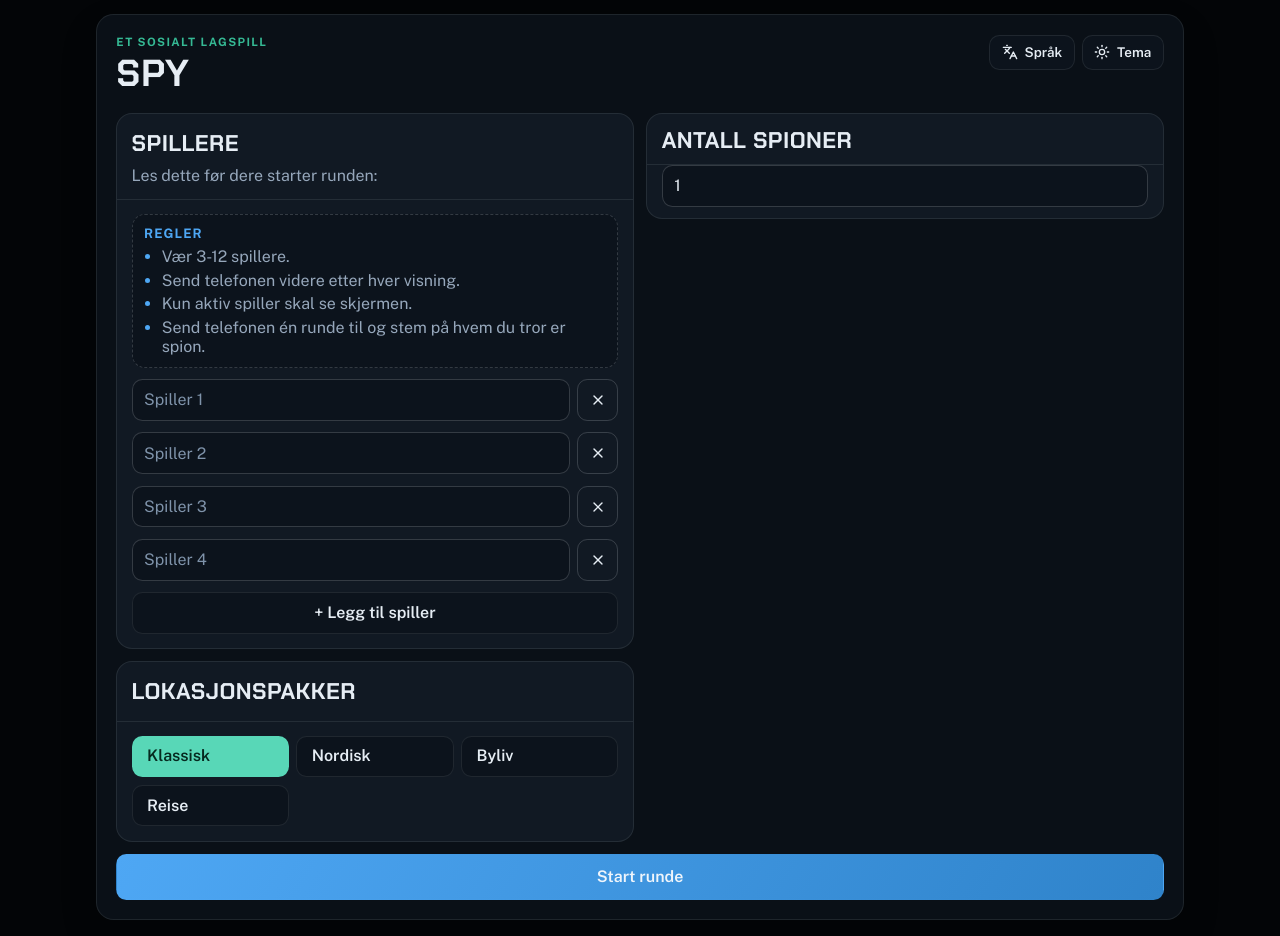
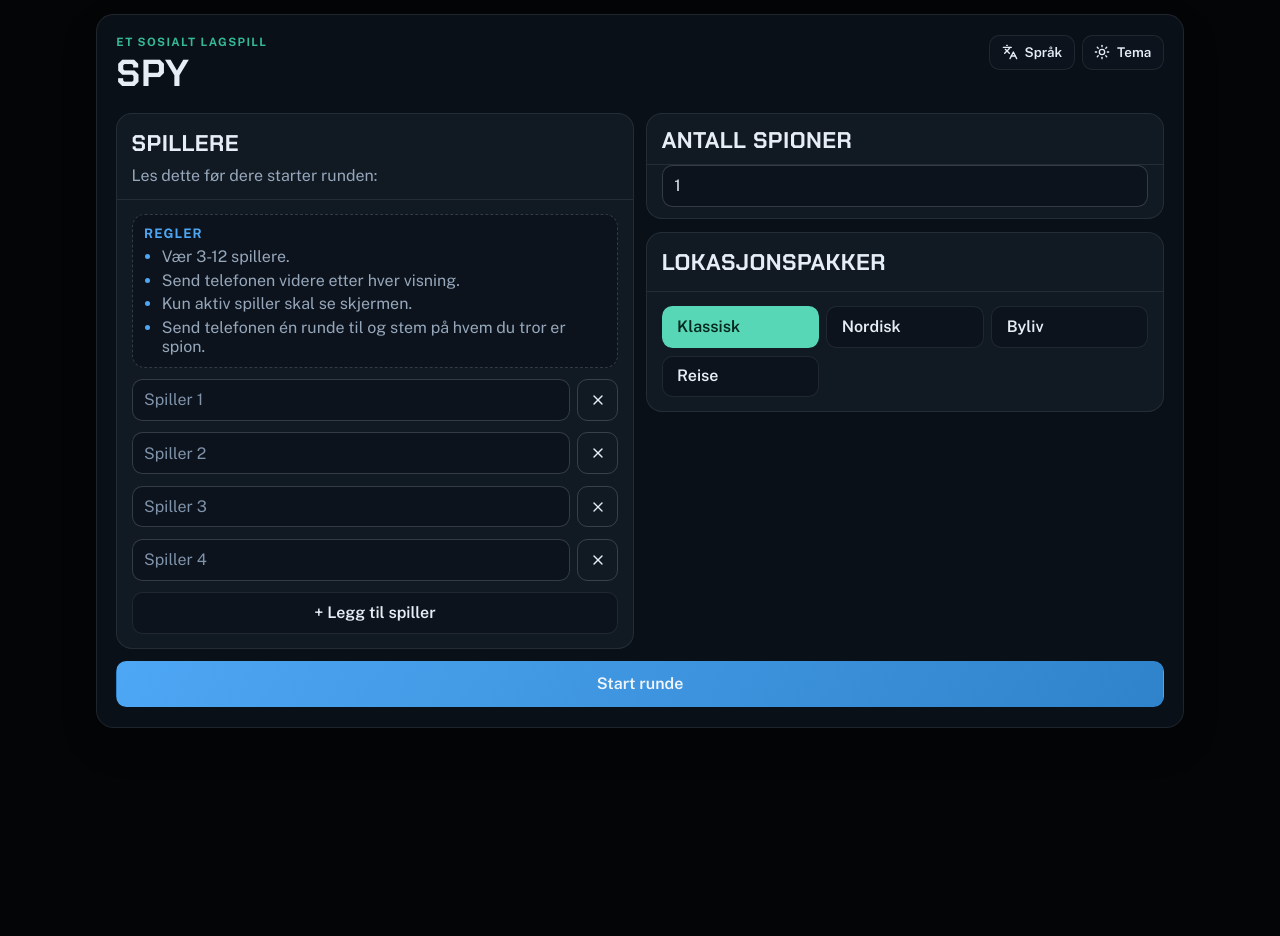
Before and after one commit to maattss/spy-game, a React (Vite) app: page / in a window 1280 px wide. After the commit the page ends 800 px from the top, so only its background shows below. Built offline with nearby package versions, Linux system fonts and the light colour scheme.

Commit message:
Stack location packs under spy count on desktop

```diff
--- a/src/components/game/phase-sections.tsx
+++ b/src/components/game/phase-sections.tsx
@@ -88,6 +88,7 @@ export function SetupSection({
         </CardContent>
       </Card>
 
+      <div className="setup-side-stack">
         <Card className="setup-card">
           <CardHeader className="setup-card__header">
             <CardTitle>{text.spiesCount}</CardTitle>
@@ -121,6 +122,7 @@ export function SetupSection({
             ))}
           </CardContent>
         </Card>
+      </div>
 
       <Button type="button" size="full" disabled={!canStartGame} onClick={onStartRound}>
         {text.startRound}
--- a/src/styles.css
+++ b/src/styles.css
@@ -243,6 +243,11 @@ select {
 .form-grid {
   display: grid;
   gap: 0.8rem;
+}
+
+.setup-side-stack {
+  display: grid;
+  gap: 0.85rem;
 }
 
 .setup-card .ui-card__header {
@@ -606,14 +611,19 @@ select {
 
   .phase-stack--setup {
     grid-template-columns: repeat(2, minmax(0, 1fr));
+    align-items: start;
+  }
+
+  .phase-stack--setup > .ui-card:first-child {
+    grid-column: 1;
+  }
+
+  .phase-stack--setup > .setup-side-stack {
+    grid-column: 2;
   }
 
   .phase-stack--setup > .ui-button {
     grid-column: 1 / -1;
-  }
-
-  .phase-stack--setup > .setup-card {
-    align-self: start;
   }
 
   .score-grid {
```
Lines whose indentation alone changed are shown as unchanged.
